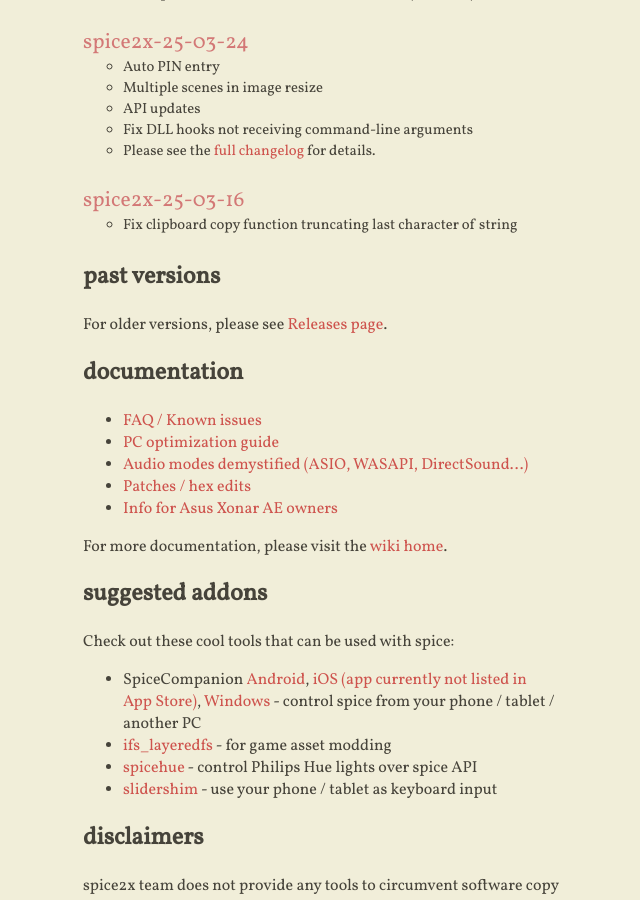
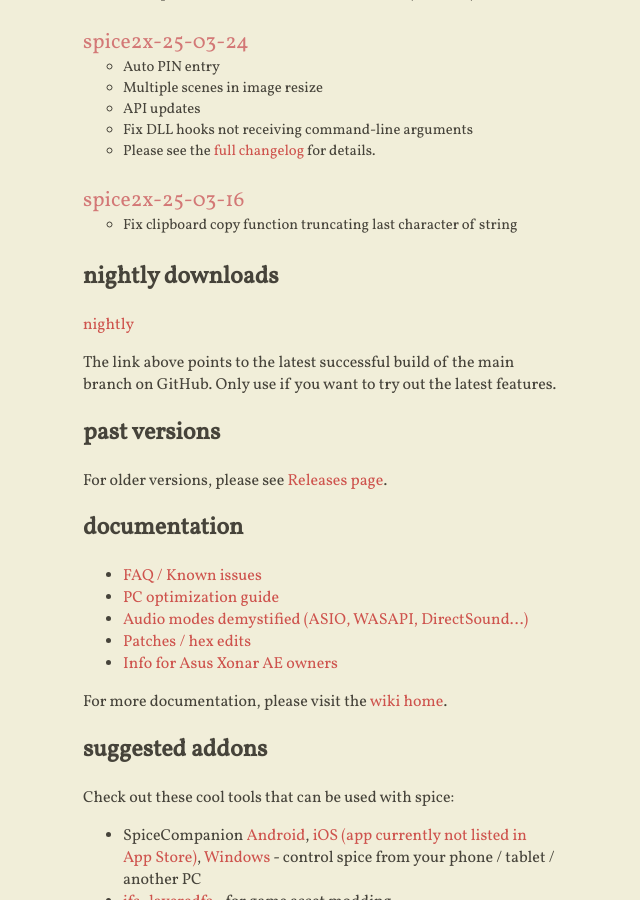
Before and after one commit to spice2x/spice2x.github.io, a Jekyll site: the page built from docs/index.html, in a window 1280 px wide and 900 px high, scrolled down 1334 px. Shown: the whole window, without its empty margins (421-1061 px from the left). Built offline with Jekyll 4.4.1, drawn with Linux system fonts in a browser that asks for light colours; nearby versions of some CDN libraries.

Commit message:
add nightly link

```diff
--- a/docs/_includes/content.html
+++ b/docs/_includes/content.html
@@ -94,6 +94,12 @@
   </li>
 </ul>
 
+<h2>nightly downloads</h2>
+
+<a class="download-link" href="https://nightly.link/spice2x/spice2x.github.io/workflows/ci/main">nightly</a>
+
+<p>The link above points to the latest successful build of the main branch on GitHub. Only use if you want to try out the latest features.</p>
+
 <h2>past versions</h2>
 
 For older versions, please see <a href="https://github.com/spice2x/spice2x.github.io/releases">Releases page</a>.
```
